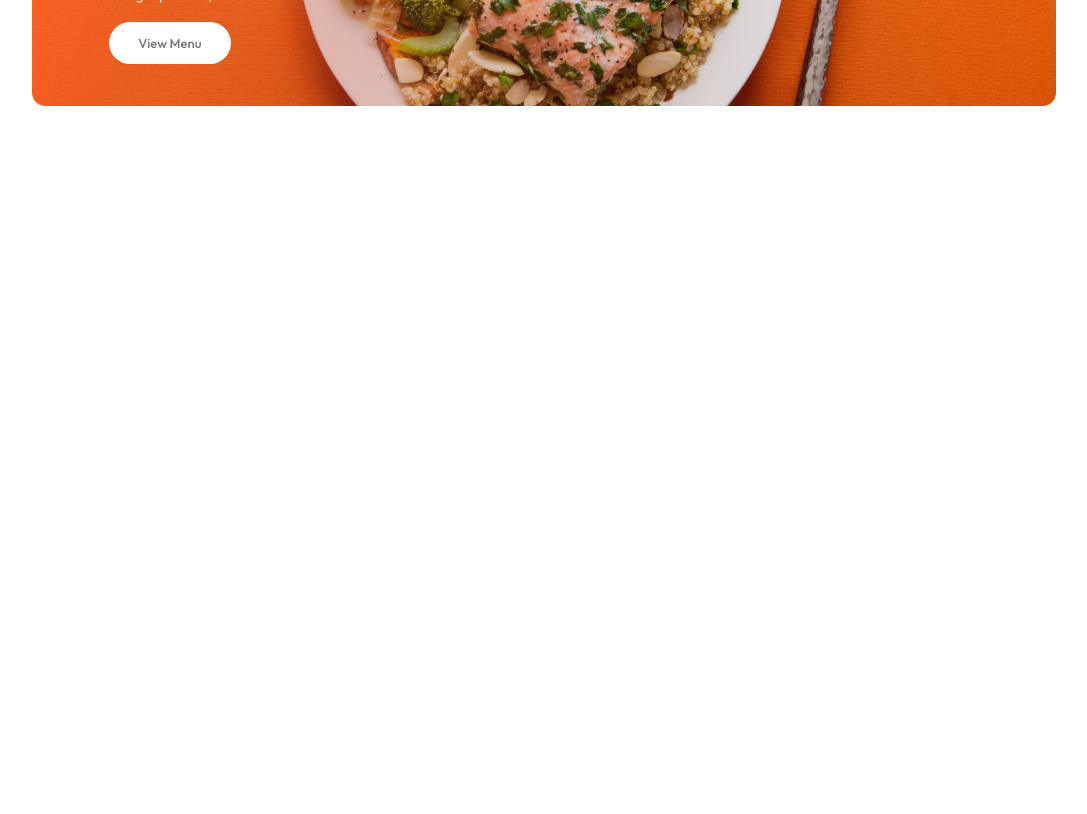
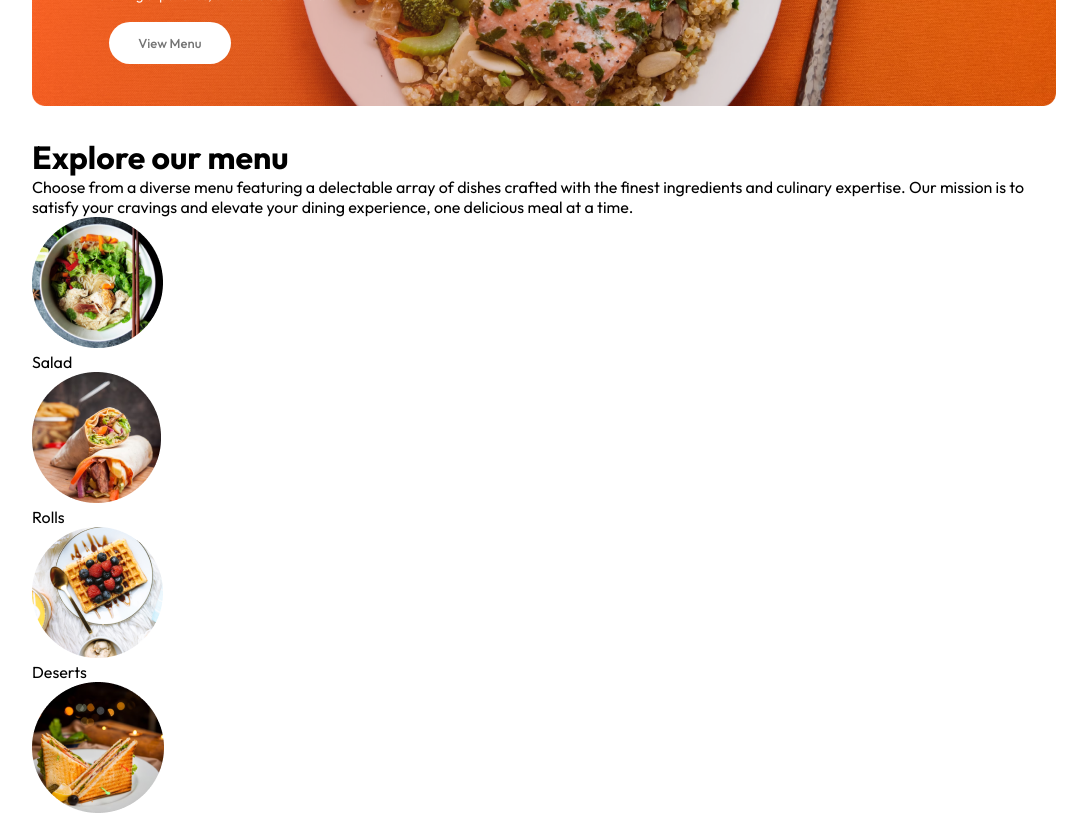
Before and after one commit to rk02072003/MERN, a React (Vite) app in the folder frontend/: page / in a window 1280 px wide. Shown: the part 440-1254 px from the top of the page, without its empty margins (96-1183 px from the left). Before the commit the page ends 800 px from the top, so only its background shows below. Built offline with nearby package versions, Linux system fonts and the light colour scheme.

Commit message:
committed

```diff
--- /dev/null
+++ b/frontend/src/components/ExploreMenu/ExploreMenu.jsx
@@ -0,0 +1,24 @@
+import React from 'react'
+import './ExploreMenu.css'
+import { menu_list } from '../../assets/assets'
+
+const ExploreMenu = () => {
+  return (
+    <div className='explore-menu' id='explore-menu'>
+      <h1>Explore our menu</h1>
+      <p className='explore-menu-text'>Choose from a diverse menu featuring a delectable array of dishes crafted with the finest ingredients and culinary expertise. Our mission is to satisfy your cravings and elevate your dining experience, one delicious meal at a time.</p>
+      <div className="explore-menu-list">
+        {menu_list.map((item,index)=>{
+            return (
+                <div key={index} className="explore-menu-list-item">
+                    <img src={item.menu_image} alt="" />
+                    <p>{item.menu_name}</p>
+                </div>
+            )
+        })}
+      </div>
+    </div>
+  )
+}
+
+export default ExploreMenu
--- a/frontend/src/components/Header/Header.css
+++ b/frontend/src/components/Header/Header.css
@@ -15,6 +15,7 @@
     max-width: 50%;
     bottom: 10%;
     left: 6vw;
+    animation: fadeIn 3s;
 }
 
 .header-contents h2{
--- a/frontend/src/index.css
+++ b/frontend/src/index.css
@@ -19,3 +19,12 @@
   width: 80%;
   margin: auto;
 }
+
+@keyframes fadeIn {
+  0%{
+    opacity: 0;
+  }
+  100%{
+    opacity: 1;
+  }
+}
--- a/frontend/src/pages/Home/Home.jsx
+++ b/frontend/src/pages/Home/Home.jsx
@@ -1,10 +1,12 @@
 import React from 'react'
 import './Home.css'
 import Header from '../../components/Header/Header'
+import ExploreMenu from '../../components/ExploreMenu/ExploreMenu'
 const Home = () => {
   return (
     <div>
       <Header/>
+      <ExploreMenu/>
     </div>
   )
 }
```
Also changed, not shown: frontend/src/components/ExploreMenu/ExploreMenu.css (added).
